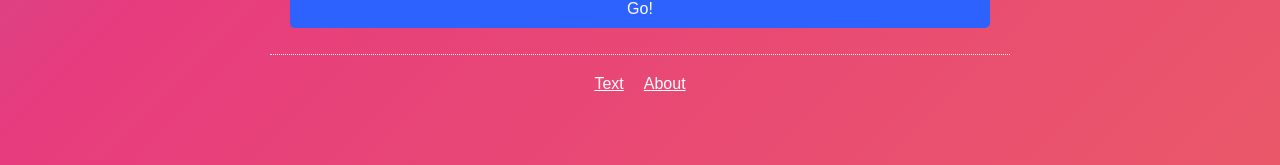
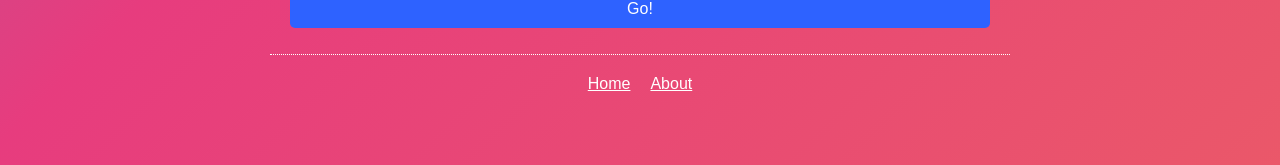
Before and after one commit to ghergen1/IM_BORED, a Next.js app: page / in a window 1280 px wide. Shown: the part 541-706 px from the top of the page. Built offline with nearby package versions, Linux system fonts and the light colour scheme.

Commit message:
_app.js footer name fix

```diff
--- a/pages/_app.js
+++ b/pages/_app.js
@@ -7,7 +7,7 @@ export default function MyApp({ Component, pageProps }) {
       <Component {...pageProps} />
       <div className="footer">
         <p>
-          <Link href="/">Text</Link>
+          <Link href="/">Home</Link>
           <Link href="/art">About</Link>
         </p>
       </div>
```
